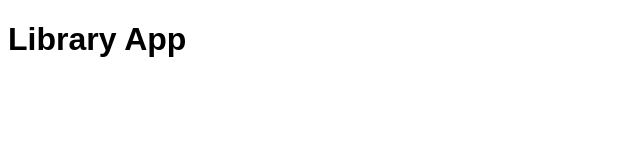
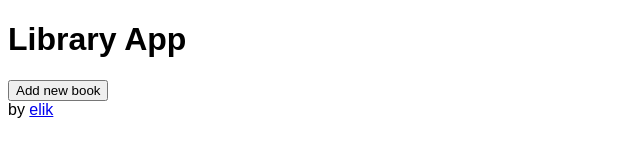
Before and after one commit to elik-dev/library-app, a plain HTML site: page index.html in a window 1280 px wide. Shown: the whole page, without its empty margins (0-640 px from the left). Drawn offline with Linux system fonts and the light colour scheme.

Commit message:
Add page structure

```diff
--- a/index.html
+++ b/index.html
@@ -10,7 +10,16 @@
 </head>
 
 <body>
-    <h1>Library App</h1>
+    <header>
+        <h1>Library App</h1>
+    </header>
+    <main>
+        <div class="top-panel">
+            <button>Add new book</button>
+        </div>
+        <div class="bookshelf"></div>
+    </main>
+    <footer>by <a target="_blank" href="https://github.com/elik-dev">elik</a></footer>
 </body>
 
 </html>
```
